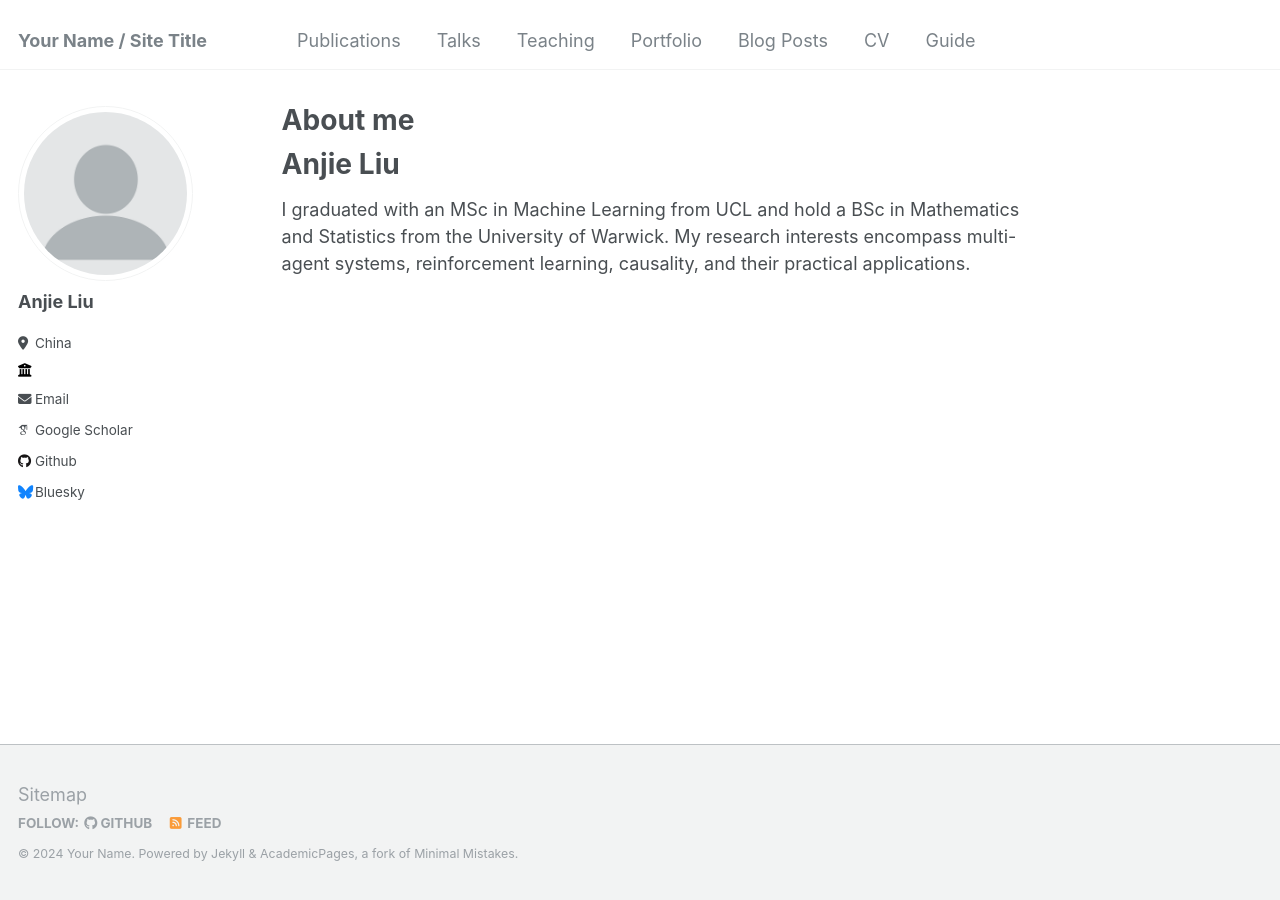
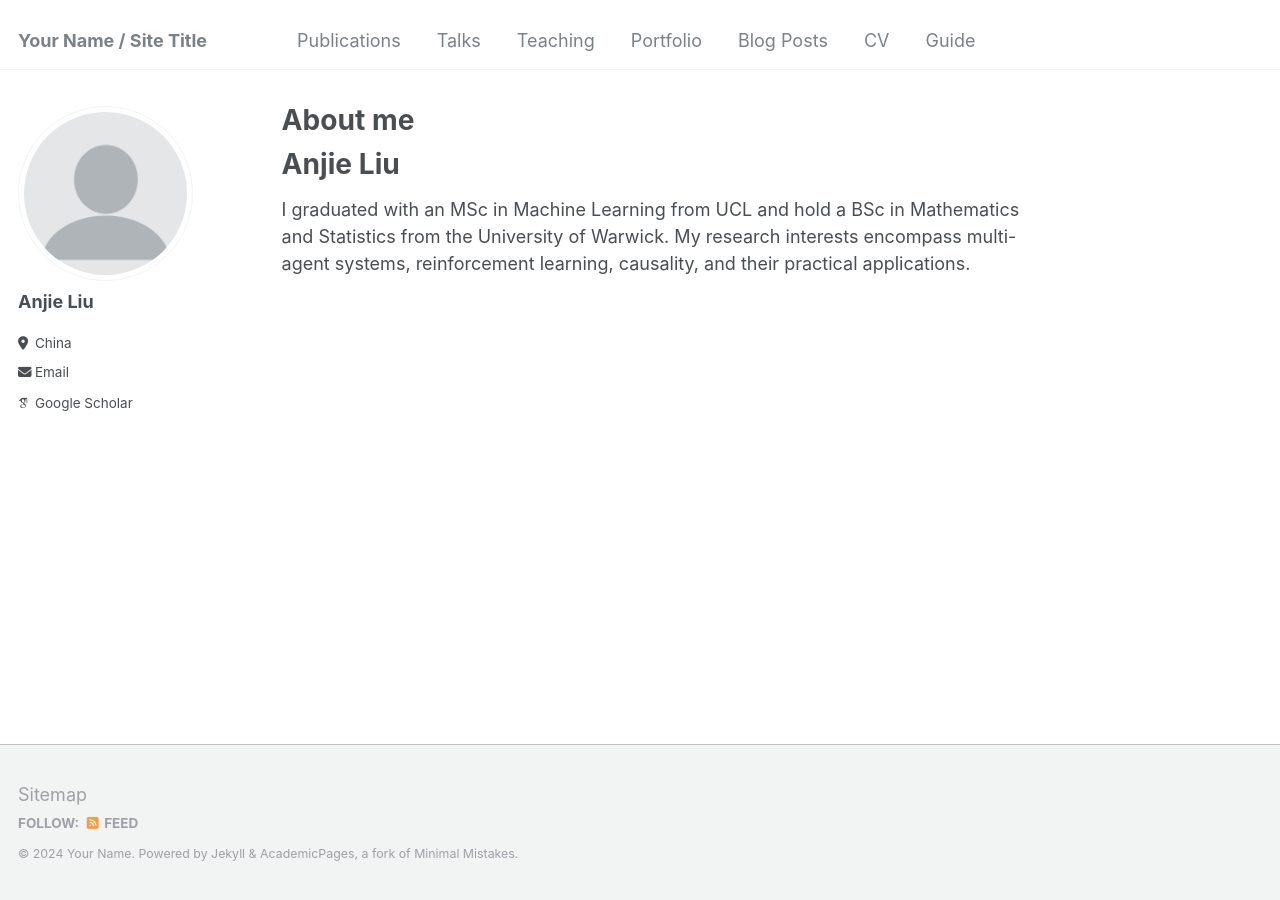
Before and after one commit to iamlilAJ/iamlilAJ.github.io, a Jekyll site: the page built from _pages/about.md, in a window 1280 px wide. Built offline with Jekyll 4.4.1, drawn with Linux system fonts in a browser that asks for light colours; some web fonts are replaced.

Commit message:
Update _config.yml

```diff
--- a/_config.yml
+++ b/_config.yml
@@ -26,7 +26,7 @@ author:
   pronouns         : # example: "she/her"
   bio              : ""
   location         : "China"
-  employer         : ""
+  employer         : #""
   uri              : # URL
   email            : "ucabal5@ucl.ac.uk"
 
@@ -43,12 +43,12 @@ author:
   bitbucket        : # Username - Update with your username on the site
   codepen          : # Username
   dribbble         : # Username
-  github           : "academicpages"
+  github           : # "academicpages"
   kaggle           : # Username
   stackoverflow    : # User number or user number and name (i.e., use "1" or "1/jeff-atwood")
 
   # Social media
-  bluesky          : "bsky.app" # Replace this with you Bluesky username
+  bluesky          : # "bsky.app" # Replace this with you Bluesky username
   facebook         : # Username
   flickr           : # Username
   foursquare       : # Username
```
